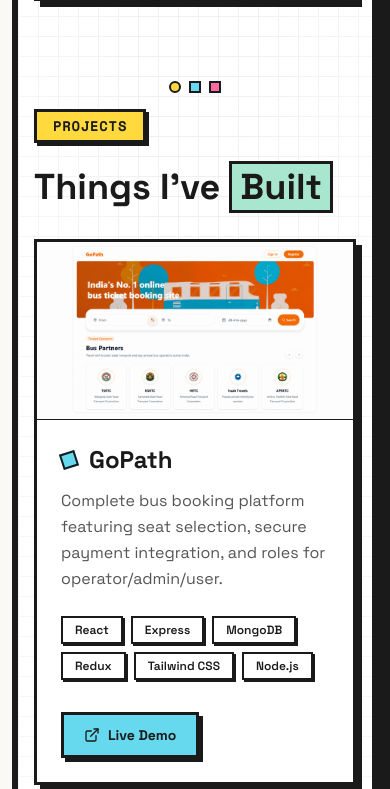
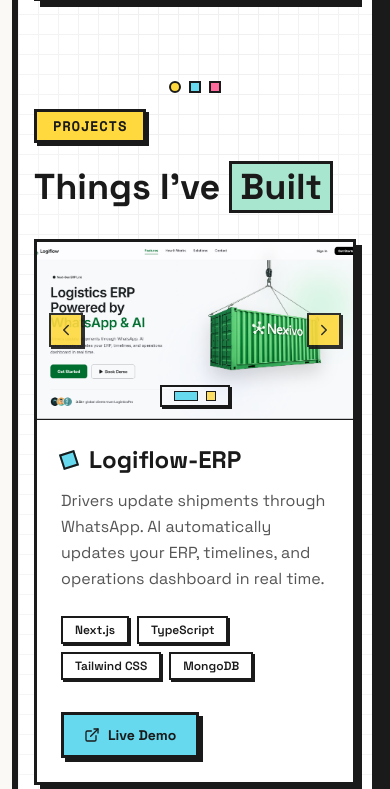
Before and after one commit to AbdulHadhi-m/Portfolio-dev, a React (Vite) app: page / in a window 390 px wide. Shown: the part 6931-7720 px from the top of the page. Built offline with nearby package versions, Linux system fonts and the light colour scheme.

Commit message:
feat: implement responsive Projects section component with image carousel and hover effects

```diff
--- a/src/components/sections/Projects.jsx
+++ b/src/components/sections/Projects.jsx
@@ -1,25 +1,45 @@
-import React from 'react';
+import React, { useState } from 'react';
 import { motion } from 'framer-motion';
 import { useIsTouchDevice } from '../../hooks/useIsTouchDevice';
-import { ExternalLink } from 'lucide-react';
-import gopathImage from '../../assets/PR1.png';
-import quizivoImage from '../../assets/PR2.png';
+import { ExternalLink, ChevronLeft, ChevronRight } from 'lucide-react';
+import pr0Image1 from '../../assets/PR0.png';
+import pr0Image2 from '../../assets/PR00.png';
+import pr1Image1 from '../../assets/PR1.png';
+import pr1Image2 from '../../assets/PR11.png';
+import pr2Image1 from '../../assets/PR2.png';
+import pr2Image2 from '../../assets/PR22.png';
+import pr3Image1 from '../../assets/PR3.png';
+import pr3Image2 from '../../assets/PR33.png';
 
 const projects = [
   {
-    title: "GoPath", color: "bg-cyan", image: gopathImage,
+    title: "Logiflow-ERP",
+    color: "bg-cyan",
+    images: [pr0Image1, pr0Image2],
+    description: "Drivers update shipments through WhatsApp. AI automatically updates your ERP, timelines, and operations dashboard in real time.",
+    tech: ["Next.js", "TypeScript", "Tailwind CSS", "MongoDB"],
+    demoLink: "https://logiflow-frontend-pink.vercel.app/",
+  },
+  {
+    title: "GoPath",
+    color: "bg-cyan",
+    images: [pr1Image1, pr1Image2],
     description: "Complete bus booking platform featuring seat selection, secure payment integration, and roles for operator/admin/user.",
     tech: ["React", "Express", "MongoDB", "Redux", "Tailwind CSS", "Node.js"],
     demoLink: "https://go-path-ten.vercel.app/",
   },
   {
-    title: "Quizivo", color: "bg-yellow", image: quizivoImage,
+    title: "Quizivo",
+    color: "bg-yellow",
+    images: [pr2Image1, pr2Image2],
     description: "AI-powered MERN quiz platform featuring timed challenges, dynamic question generation with Gemini API, real-time leaderboard.",
     tech: ["React", "Node.js", "Express", "MongoDB", "Redux Toolkit", "Tailwind CSS", "Gemini API"],
     demoLink: "https://quizivo-client.vercel.app/",
   },
   {
-    title: "WhoPay.me", color: "bg-green", image: "whopay1.png",
+    title: "WhoPay.me",
+    color: "bg-green",
+    images: [pr3Image1, pr3Image2],
     description: "Fun web app that randomly selects who pays the bill using a virtual spin wheel or dice roll.",
     tech: ["React.js", "TypeScript", "Node.js", "MongoDB"],
     demoLink: "https://www.whopay.me/",
@@ -30,67 +50,79 @@
   hidden: {},
   visible: { transition: { staggerChildren: 0.15 } },
 };
+
 const projectVariants = {
   hidden: { opacity: 0, y: 40 },
   visible: { opacity: 1, y: 0, transition: { duration: 0.6, ease: "easeOut" } },
 };
 
-const Projects = () => {
-  const isTouch = useIsTouchDevice();
-  const hoverCard = isTouch ? {} : { x: 4, y: 4, boxShadow: '0 0 0 #1a1a1a' };
-  const hoverTag = isTouch ? {} : { x: 2, y: 2, boxShadow: '0 0 0 #1a1a1a', backgroundColor: '#ffd93d' };
-  const hoverBtn = isTouch ? {} : { x: 4, y: 4, boxShadow: '0 0 0 #1a1a1a' };
+const ProjectCard = ({ project, isTouch, hoverCard, hoverTag, hoverBtn }) => {
+  const [currentImgIndex, setCurrentImgIndex] = useState(0);
+  const images = Array.isArray(project.images) ? project.images : [project.image];
+
+  const handleNext = (e) => {
+    e.stopPropagation();
+    setCurrentImgIndex((prev) => (prev + 1) % images.length);
+  };
+
+  const handlePrev = (e) => {
+    e.stopPropagation();
+    setCurrentImgIndex((prev) => (prev - 1 + images.length) % images.length);
+  };
+
   return (
-    <section id="projects">
     <motion.div
-        initial={{ opacity: 0, y: 20 }}
-        whileInView={{ opacity: 1, y: 0 }}
-        viewport={{ once: true, margin: "-50px" }}
-        transition={{ duration: 0.5 }}
-      >
-        <motion.span
-          initial={{ opacity: 0, x: -10 }}
-          whileInView={{ opacity: 1, x: 0 }}
-          viewport={{ once: true }}
-          className="inline-block bg-yellow border-3 border-ink px-4 py-1 font-bold font-mono text-sm tracking-wider mb-6"
-          style={{ boxShadow: '3px 3px 0 #1a1a1a' }}
-        >
-          PROJECTS
-        </motion.span>
-
-        <motion.h2
-          initial={{ opacity: 0, x: -20 }}
-          whileInView={{ opacity: 1, x: 0 }}
-          viewport={{ once: true }}
-          transition={{ delay: 0.1 }}
-          className="text-4xl md:text-5xl font-bold font-sans mb-8"
-        >
-          Things I've <span className="bg-green border-3 border-ink px-2">Built</span>
-        </motion.h2>
-
-        <motion.div
-          variants={containerVariants}
-          initial="hidden"
-          whileInView="visible"
-          viewport={{ once: true, margin: "-80px" }}
-          className="flex flex-col gap-8"
-        >
-          {projects.map((project, i) => (
-            <motion.div
-              key={i}
       variants={projectVariants}
       className="bg-surface border-3 border-ink overflow-hidden flex flex-col xl:flex-row"
       style={{ boxShadow: '6px 6px 0 #1a1a1a' }}
       whileHover={hoverCard}
     >
-              <div className="xl:w-2/5 aspect-video xl:aspect-auto overflow-hidden border-b xl:border-b-0 xl:border-r-3 border-ink bg-surface">
+      <div className="xl:w-2/5 aspect-video xl:aspect-auto overflow-hidden border-b xl:border-b-0 xl:border-r-3 border-ink bg-surface relative group">
         <motion.img
-                  src={project.image}
-                  alt={project.title}
+          key={currentImgIndex}
+          src={images[currentImgIndex]}
+          alt={`${project.title} preview ${currentImgIndex + 1}`}
           className="w-full h-full object-cover"
-                  whileHover={isTouch ? {} : { scale: 1.1 }}
-                  transition={{ duration: 0.5 }}
+          initial={{ opacity: 0.85 }}
+          animate={{ opacity: 1 }}
+          transition={{ duration: 0.3 }}
+          whileHover={isTouch ? {} : { scale: 1.05 }}
         />
+
+        {images.length > 1 && (
+          <>
+            <button
+              onClick={handlePrev}
+              aria-label="Previous image"
+              className="absolute left-3 top-1/2 -translate-y-1/2 bg-yellow border-2 border-ink p-1.5 font-bold shadow-[2px_2px_0_#1a1a1a] hover:bg-cyan active:translate-x-0.5 active:translate-y-0.5 active:shadow-none transition-all z-10 opacity-90 group-hover:opacity-100"
+            >
+              <ChevronLeft size={18} />
+            </button>
+            <button
+              onClick={handleNext}
+              aria-label="Next image"
+              className="absolute right-3 top-1/2 -translate-y-1/2 bg-yellow border-2 border-ink p-1.5 font-bold shadow-[2px_2px_0_#1a1a1a] hover:bg-cyan active:translate-x-0.5 active:translate-y-0.5 active:shadow-none transition-all z-10 opacity-90 group-hover:opacity-100"
+            >
+              <ChevronRight size={18} />
+            </button>
+
+            <div className="absolute bottom-3 left-1/2 -translate-x-1/2 flex gap-2 z-10 bg-surface/90 px-3 py-1 border-2 border-ink shadow-[2px_2px_0_#1a1a1a]">
+              {images.map((_, idx) => (
+                <button
+                  key={idx}
+                  onClick={(e) => {
+                    e.stopPropagation();
+                    setCurrentImgIndex(idx);
+                  }}
+                  className={`h-2.5 rounded-none border border-ink transition-all ${
+                    idx === currentImgIndex ? 'w-6 bg-cyan' : 'w-2.5 bg-yellow/80 hover:bg-yellow'
+                  }`}
+                  aria-label={`Go to slide ${idx + 1}`}
+                />
+              ))}
+            </div>
+          </>
+        )}
       </div>
 
       <div className="p-6 md:p-8 xl:w-3/5 flex flex-col justify-center">
@@ -134,6 +166,59 @@
         </div>
       </div>
     </motion.div>
+  );
+};
+
+const Projects = () => {
+  const isTouch = useIsTouchDevice();
+  const hoverCard = isTouch ? {} : { x: 4, y: 4, boxShadow: '0 0 0 #1a1a1a' };
+  const hoverTag = isTouch ? {} : { x: 2, y: 2, boxShadow: '0 0 0 #1a1a1a', backgroundColor: '#ffd93d' };
+  const hoverBtn = isTouch ? {} : { x: 4, y: 4, boxShadow: '0 0 0 #1a1a1a' };
+
+  return (
+    <section id="projects">
+      <motion.div
+        initial={{ opacity: 0, y: 20 }}
+        whileInView={{ opacity: 1, y: 0 }}
+        viewport={{ once: true, margin: "-50px" }}
+        transition={{ duration: 0.5 }}
+      >
+        <motion.span
+          initial={{ opacity: 0, x: -10 }}
+          whileInView={{ opacity: 1, x: 0 }}
+          viewport={{ once: true }}
+          className="inline-block bg-yellow border-3 border-ink px-4 py-1 font-bold font-mono text-sm tracking-wider mb-6"
+          style={{ boxShadow: '3px 3px 0 #1a1a1a' }}
+        >
+          PROJECTS
+        </motion.span>
+
+        <motion.h2
+          initial={{ opacity: 0, x: -20 }}
+          whileInView={{ opacity: 1, x: 0 }}
+          viewport={{ once: true }}
+          transition={{ delay: 0.1 }}
+          className="text-4xl md:text-5xl font-bold font-sans mb-8"
+        >
+          Things I've <span className="bg-green border-3 border-ink px-2">Built</span>
+        </motion.h2>
+
+        <motion.div
+          variants={containerVariants}
+          initial="hidden"
+          whileInView="visible"
+          viewport={{ once: true, margin: "-80px" }}
+          className="flex flex-col gap-8"
+        >
+          {projects.map((project, i) => (
+            <ProjectCard
+              key={i}
+              project={project}
+              isTouch={isTouch}
+              hoverCard={hoverCard}
+              hoverTag={hoverTag}
+              hoverBtn={hoverBtn}
+            />
           ))}
         </motion.div>
       </motion.div>
```
Also changed, not shown: src/assets/PR0.png. Lines whose indentation alone changed are shown as unchanged.
